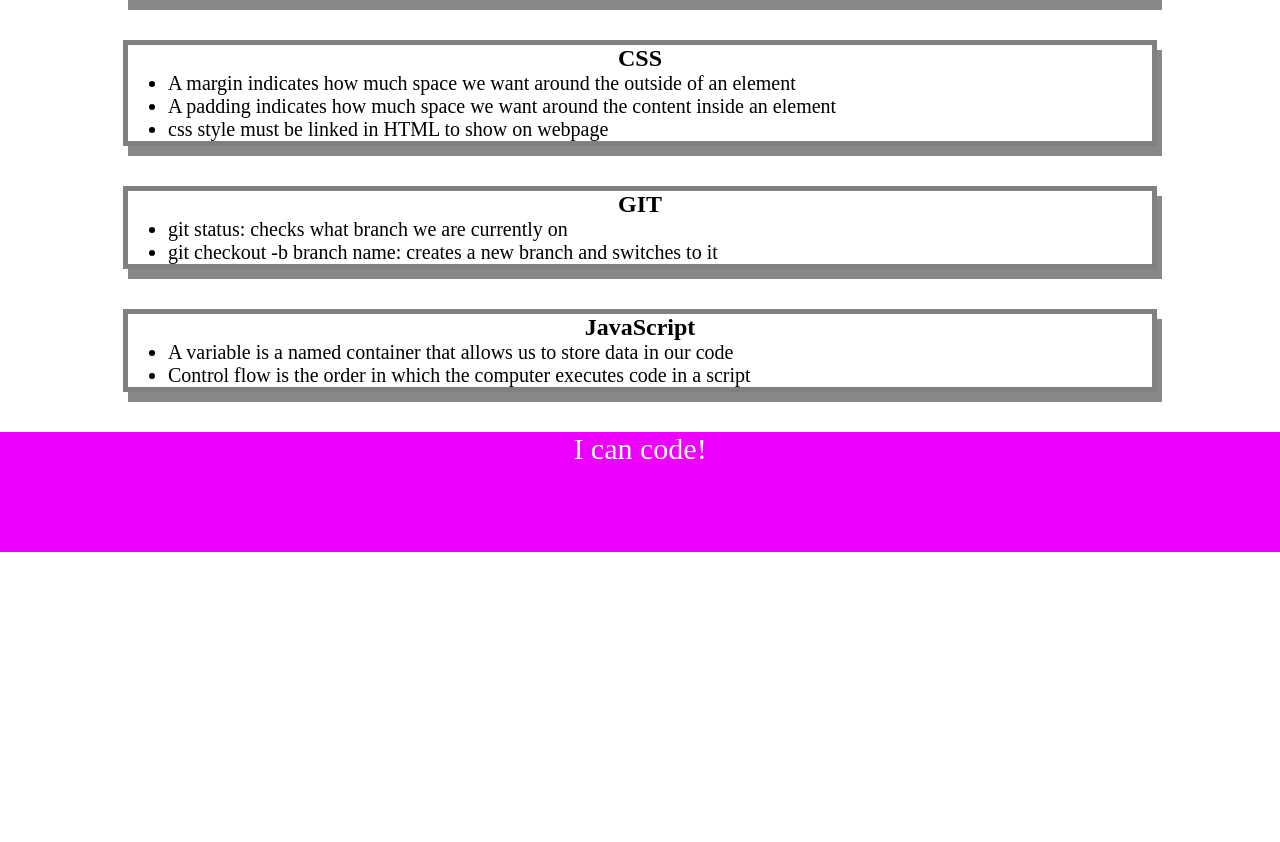
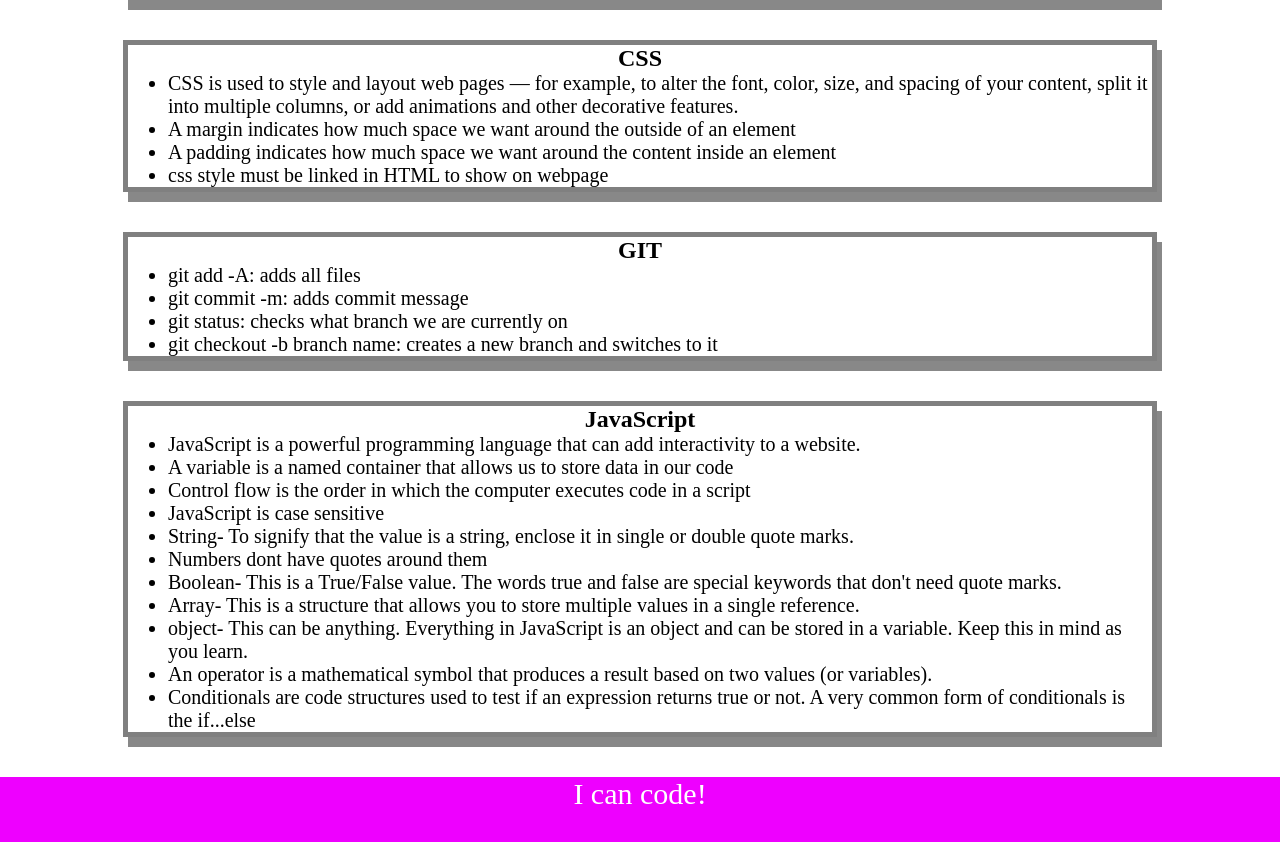
Before and after one commit to mLek10/prework-study-guide, a plain HTML site: page index.html in a window 1280 px wide. Shown: the part 358-1200 px from the top of the page. Before the commit the page ends 910 px from the top, so only its background shows below. Drawn offline with Linux system fonts and the light colour scheme.

Commit message:
added more notes to index

```diff
--- a/index.html
+++ b/index.html
@@ -29,6 +29,7 @@
    <section class="card" id="css-section">
     <h2>CSS</h2>
     <ul>
+      <li>CSS is used to style and layout web pages — for example, to alter the font, color, size, and spacing of your content, split it into multiple columns, or add animations and other decorative features.</li>
       <li>A margin indicates how much space we want around the outside of an element</li>
       <li>A padding indicates how much space we want around the content inside an element</li>
       <li>css style must be linked in HTML to show on webpage</li>
@@ -37,6 +38,8 @@
    <section class="card" id="git-section">
     <h2>GIT</h2>
     <ul>
+      <li>git add -A: adds all files</li>
+      <li>git commit -m: adds commit message</li>
       <li>git status: checks what branch we are currently on</li>
       <li>git checkout -b branch name: creates a new branch and switches to it</li>
     </ul>
@@ -44,8 +47,17 @@
    <section class="card" id="javascript-section">
     <h2>JavaScript</h2>
     <ul>
+      <li>JavaScript is a powerful programming language that can add interactivity to a website.</li>
       <li>A variable is a named container that allows us to store data in our code</li>
       <li>Control flow is the order in which the computer executes code in a script </li>
+      <li>JavaScript is case sensitive</li>
+      <li>String-  To signify that the value is a string, enclose it in single or double quote marks.</li>
+      <li>Numbers dont have quotes around them</li>
+      <li>Boolean- This is a True/False value. The words true and false are special keywords that don't need quote marks.</li>
+      <li>Array- This is a structure that allows you to store multiple values in a single reference.</li>
+      <li>object- This can be anything. Everything in JavaScript is an object and can be stored in a variable. Keep this in mind as you learn.</li>
+      <li>An operator is a mathematical symbol that produces a result based on two values (or variables).</li>
+      <li>Conditionals are code structures used to test if an expression returns true or not. A very common form of conditionals is the if...else</li>
     </ul>
    </section>
     </main>
```
